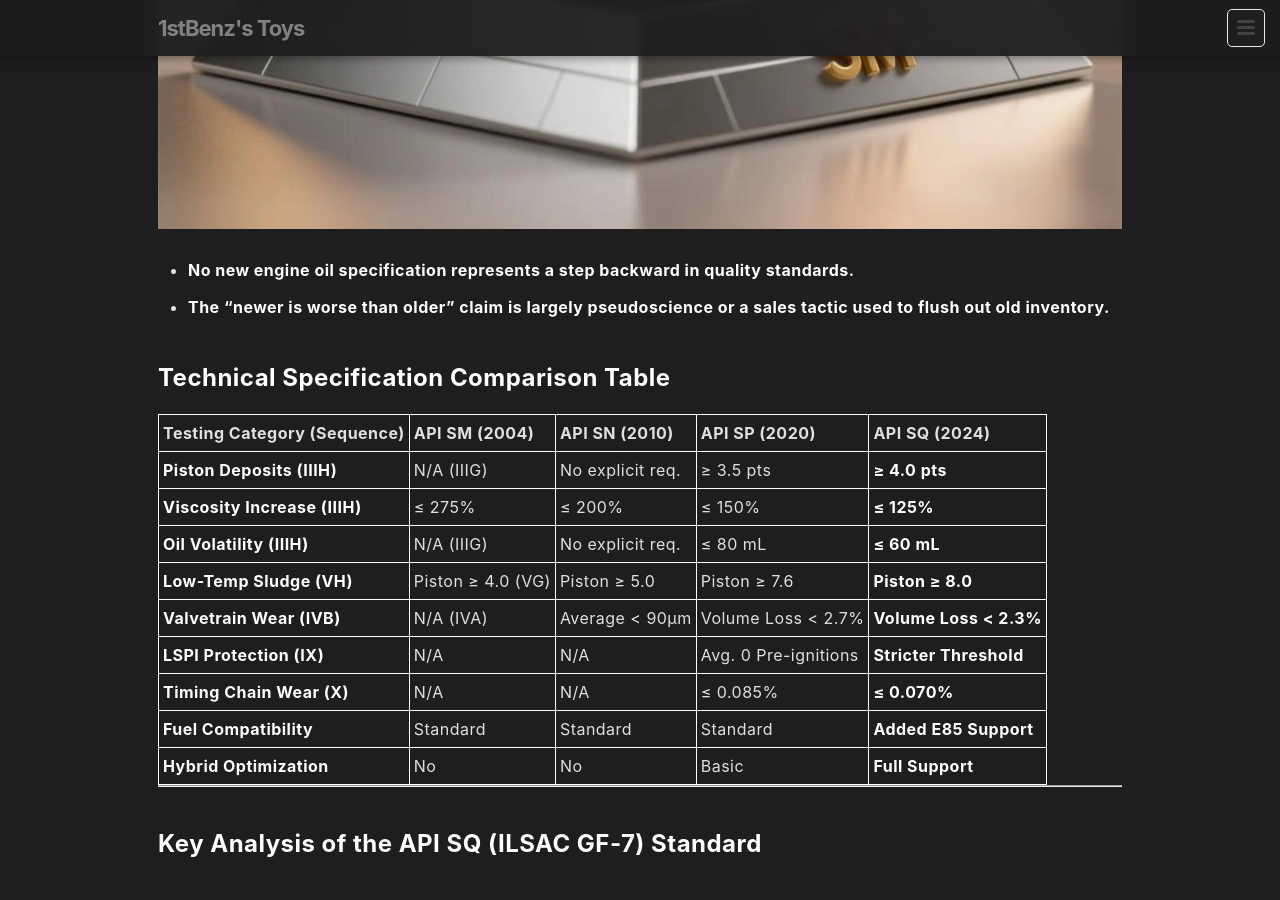
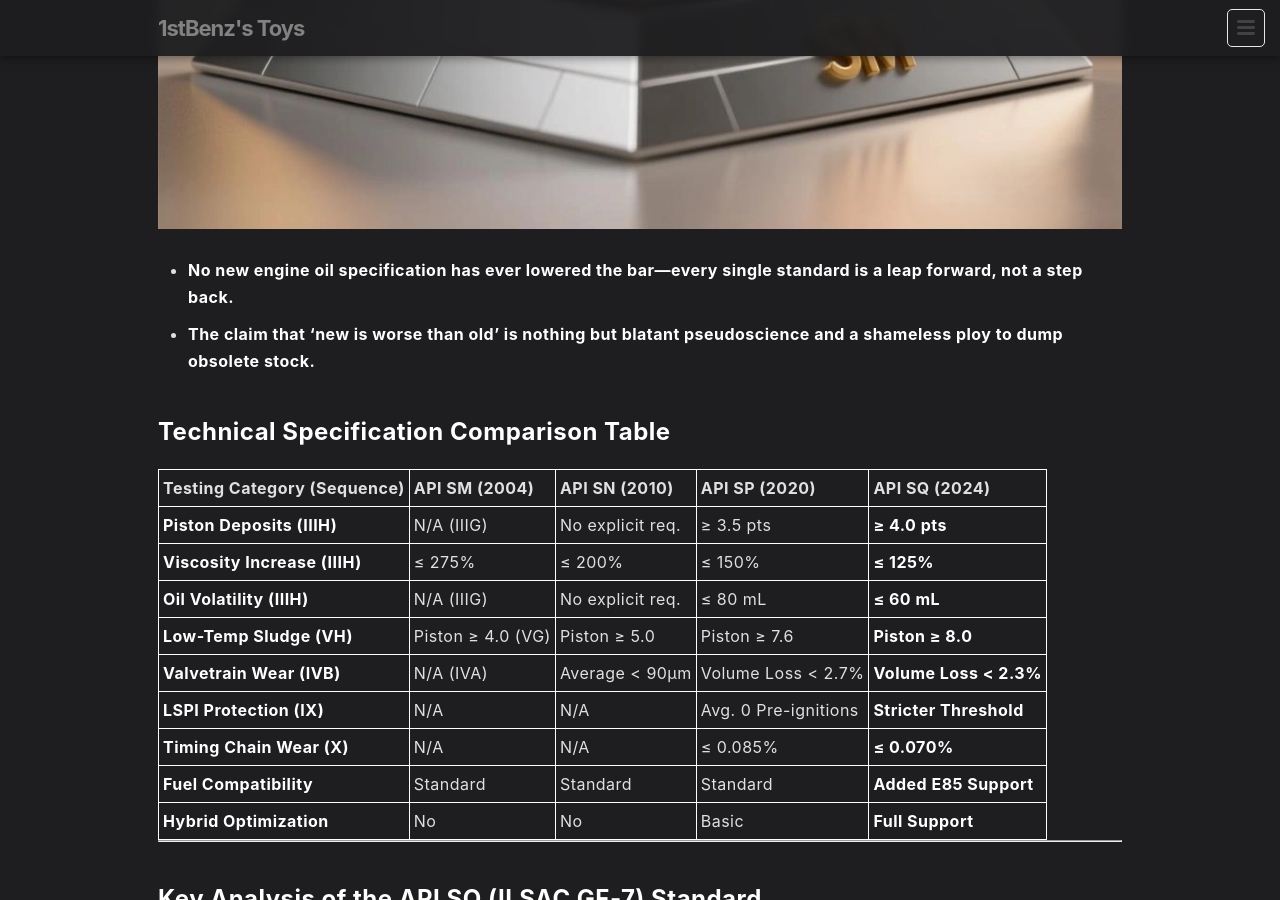
Before and after one commit to 1stbenz/1stbenz.github.io, a Jekyll site: the page built from _posts/en/2025-10-05-api-compare.md, in a window 1280 px wide and 900 px high, scrolled down 919 px. Built offline with Jekyll 4.4.1, drawn with Linux system fonts in a browser that asks for light colours.

Commit message:
Update 2025-10-05-api-compare.md

```diff
--- a/_posts/en/2025-10-05-api-compare.md
+++ b/_posts/en/2025-10-05-api-compare.md
@@ -21,8 +21,8 @@ faq:
 
 
 
-- **No new engine oil specification represents a step backward in quality standards.**
-- **The "newer is worse than older" claim is largely pseudoscience or a sales tactic used to flush out old inventory.**
+- **No new engine oil specification has ever lowered the bar—every single standard is a leap forward, not a step back.**
+- **The claim that ‘new is worse than old’ is nothing but blatant pseudoscience and a shameless ploy to dump obsolete stock.**
 
 ## Technical Specification Comparison Table
 
```
